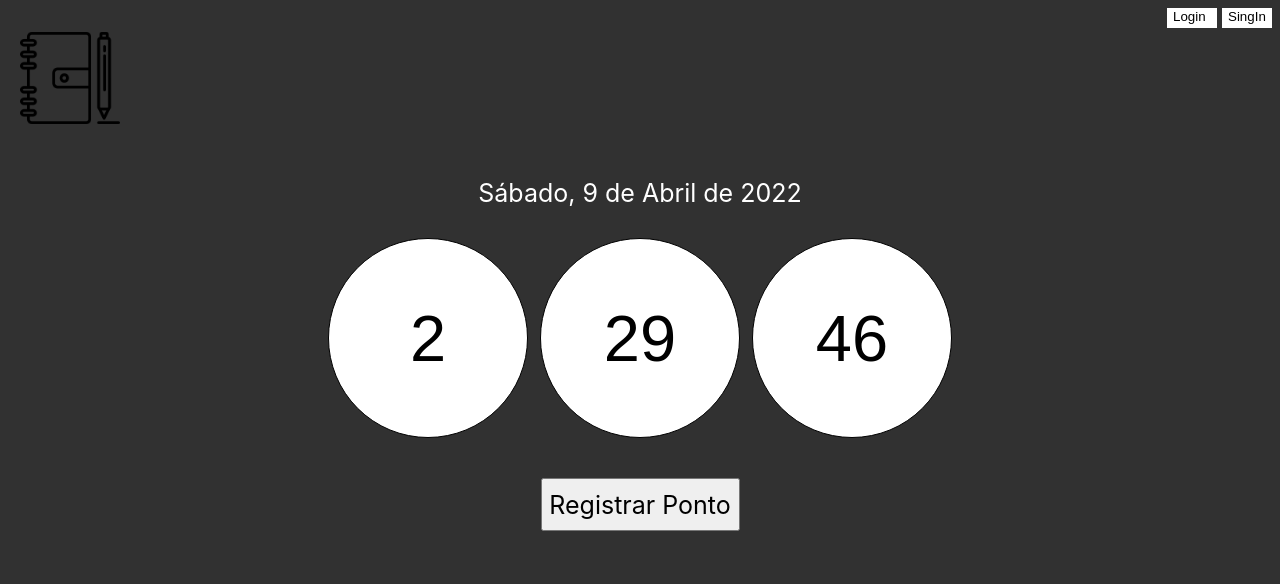
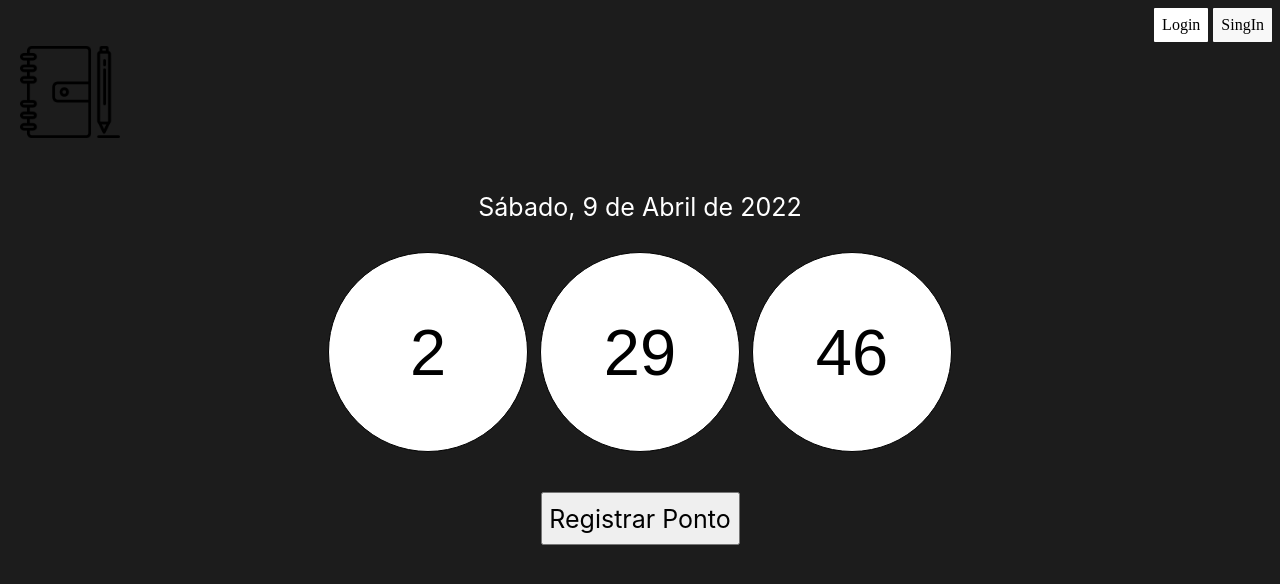
Before and after one commit to allannoliveira/Projeto-Sistema-de-Gerenciamento-de-Ponto-Eletronico, a plain HTML site: page index.html in a window 1280 px wide. Drawn offline with Linux system fonts and the light colour scheme.

Commit message:
att botoes

```diff
--- a/index.html
+++ b/index.html
@@ -9,8 +9,8 @@
 </head>
 <body>
     <div class="containerinicio">
-        <button class="login">Login</button>
-        <button class="singin">SingIn</button>
+        <a class="login" >Login</a>
+        <a class="singin">SingIn</a>
     </div>
     <div class="containerlogo">
         <img class="logoo" src="img/kisspng-notebook-pen-logo-encapsulated-postscript-notebook-vector-5adc9648005893.1697406615244058320014.png" alt="" srcset="">
@@ -25,7 +25,7 @@
         <button id="segundo" class = "segundos"></button>
     </div>
     <div class="registroponto">
-        <button class="ponto">Registrar Ponto</button>
+        <button href="#" class="ponto">Registrar Ponto</button>
     </div>
 </body>
 <script src="script.js"></script>
--- a/style.css
+++ b/style.css
@@ -1,5 +1,5 @@
 body {
-    background: #313131;
+    background: #1C1C1C;
 }
 .containerlogo{
     display: flex;
@@ -20,19 +20,17 @@ body {
     gap: 5px;
 }
 .login{
-    display: flex;
-    height: 20px;
-    width: 50px;
-    background-color: #FFFFFF;
-    border: 0px;
+    background-color: #ffffff;
+    color: #000000;
+    padding: 8px;
+    border-radius: 1px;
 
 }
 .singin{
-    display: flex;
-    height: 20px;
-    width: 50px;
-    background-color: #FFFFFF;
-    border: 0px;
+    background-color: #f8f8f8;
+    color: #000000;
+    padding: 8px;
+    border-radius: 1px;
 
 }
 /*Modificando DATA*/
```
